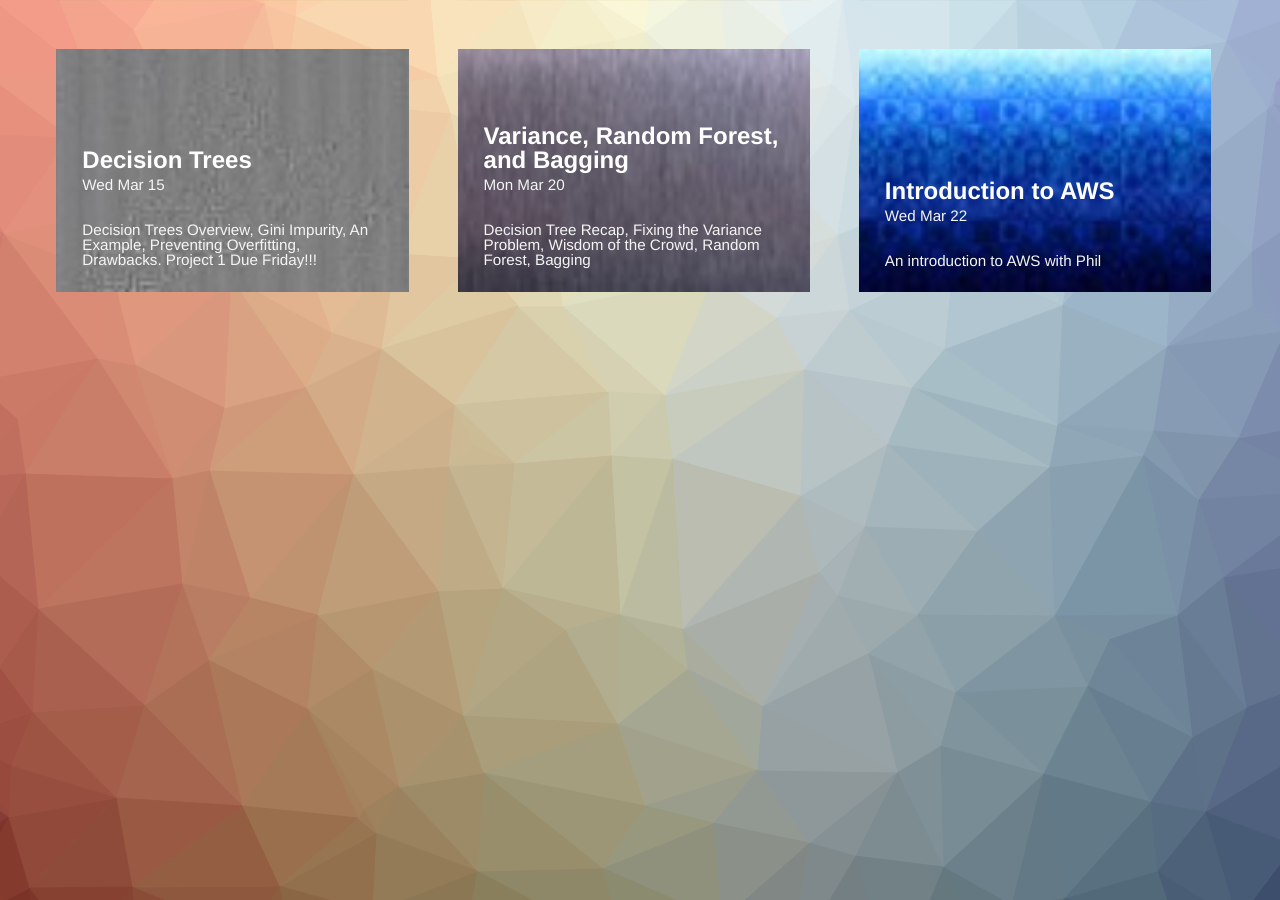
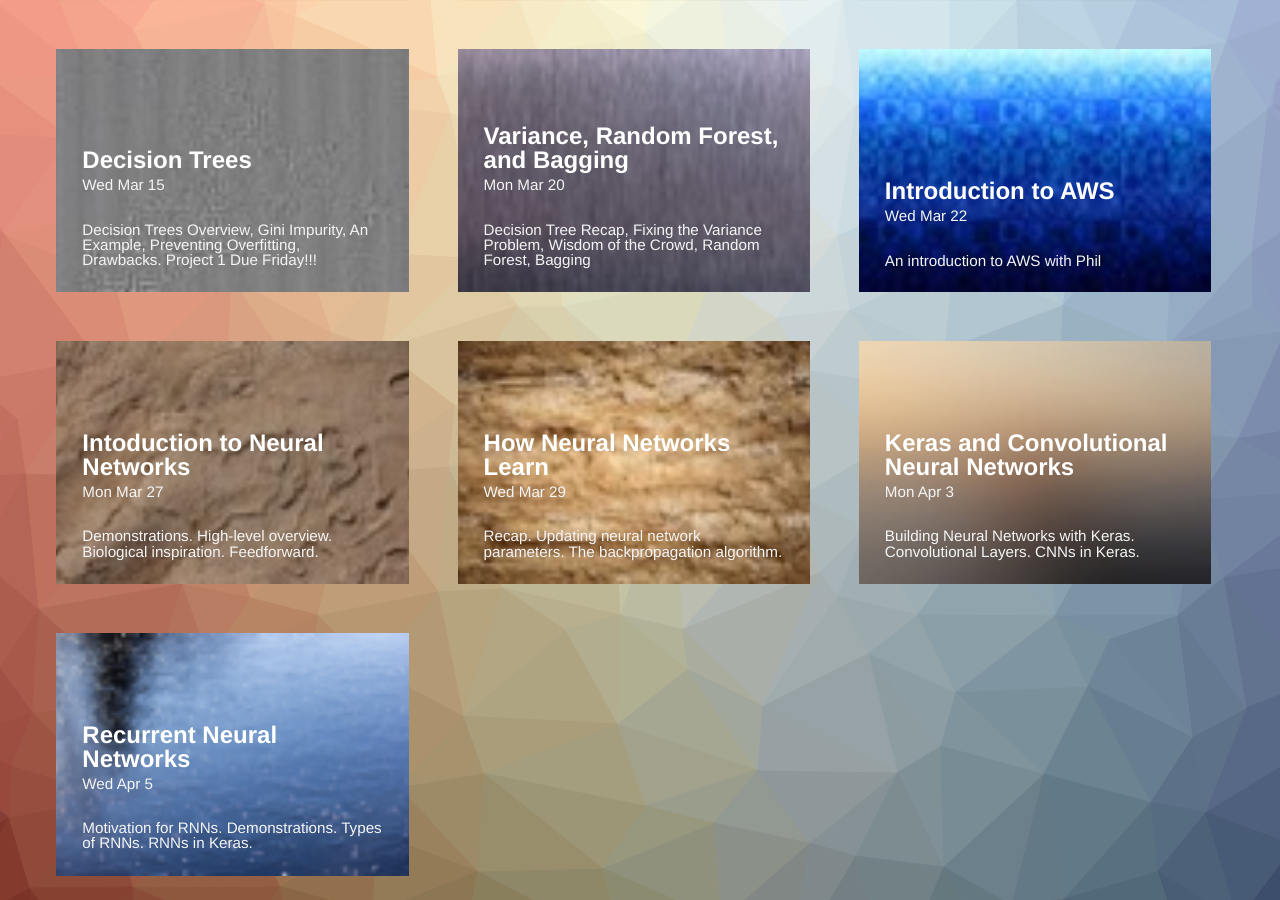
Before and after one commit to kaggledecal/kaggledecal.github.io, a Jekyll site: the page built from index.html, in a window 1280 px wide and 900 px high, scrolled down 1744 px. Built offline with Jekyll 4.4.1, drawn with Linux system fonts in a browser that asks for light colours.

Commit message:
updated days 15-18

```diff
--- a/_posts/2015-04-10-day-16.markdown
+++ b/_posts/2015-04-10-day-16.markdown
@@ -1,18 +1,12 @@
 ---
-title:  "Guest Speaker!"
-subtitle: "Auto-librarian and Random Forest project due 10/30"
+title:  "How Neural Networks Learn"
+subtitle: "Recap. Updating neural network parameters. The backpropagation algorithm."
 author: "Wferr"
 avatar: "img/authors/wferr.png"
 image: "img/16.jpg"
 datestr: "Wed Mar 29"
 date:   2015-04-10 12:12:12
-published: false
+published: true
 ---
 
-Slides: TBA
-
-Video: TBA
-
-Homework: TBA
-
-Projects: TBA
+[Slides](https://docs.google.com/presentation/d/1xiRn9TyQKScqkoWdThKOQMqGiRVWgMV6tziWK6ky3PA/edit?usp=sharing)
--- a/_posts/2015-04-11-day-15.markdown
+++ b/_posts/2015-04-11-day-15.markdown
@@ -1,18 +1,12 @@
 ---
-title:  "Review"
-subtitle: "Review of all models. More practice. Catch-up day"
+title:  "Intoduction to Neural Networks"
+subtitle: "Demonstrations. High-level overview. Biological inspiration. Feedforward."
 author: "Wferr"
 avatar: "img/authors/wferr.png"
 image: "img/15.jpg"
 datestr: "Mon Mar 27"
 date:   2015-04-11 12:12:12
-published: false
+published: true
 ---
 
-Slides: TBA
-
-Video: TBA
-
-Homework: TBA
-
-Projects: TBA
+[Slides](https://docs.google.com/presentation/d/1RpvBuvBmnd03uhOBiDZ9hvfxF0S3jx8UmQk9kWdXBVQ/edit?usp=sharing)
--- a/_posts/2015-04-8-day-18.markdown
+++ b/_posts/2015-04-8-day-18.markdown
@@ -1,18 +1,12 @@
 ---
-title:  "Training Neural Networks"
-subtitle: "Gradient descent and backpropagation"
+title:  "Recurrent Neural Networks"
+subtitle: "Motivation for RNNs. Demonstrations. Types of RNNs. RNNs in Keras."
 author: "Wferr"
 avatar: "img/authors/wferr.png"
 image: "img/18.jpg"
 datestr: "Wed Apr 5"
 date:   2015-04-8 12:12:12
-published: false
+published: true
 ---
 
-Slides: TBA
-
-Video: TBA
-
-Homework: TBA
-
-Projects: TBA
+[Slides](https://docs.google.com/presentation/d/1z8Q8ATlKNUHx3SQzek-ChuC5Xfp2MImmN8gK1VXtzK4/edit?usp=sharing)
--- a/_posts/2015-04-9-day-17.markdown
+++ b/_posts/2015-04-9-day-17.markdown
@@ -1,18 +1,12 @@
 ---
-title:  "Neural Networks!"
-subtitle: "Introduction to neural networks."
+title:  "Keras and Convolutional Neural Networks"
+subtitle: "Building Neural Networks with Keras. Convolutional Layers. CNNs in Keras."
 author: "Wferr"
 avatar: "img/authors/wferr.png"
 image: "img/17.jpg"
 datestr: "Mon Apr 3"
 date:   2015-04-9 12:12:12
-published: false
+published: true
 ---
 
-Slides: TBA
-
-Video: TBA
-
-Homework: TBA
-
-Projects: TBA
+[Slides](https://docs.google.com/presentation/d/13mOHBoUSHtNNyuljG3qv5Vm70FmXwK_U_CtmsBeqLQw/edit?usp=sharing)
```
